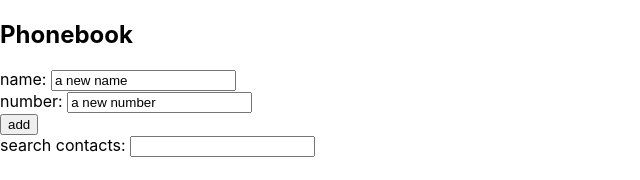
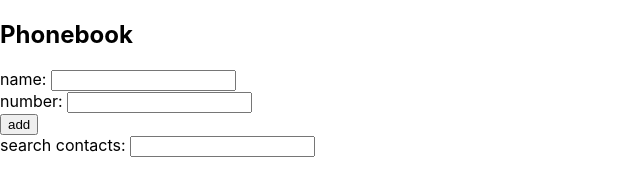
Before and after one commit to kpturt/full-stack-open, a React (Create React App) app in the folder exercises/part2/puhelinluettelo/: page / in a window 1280 px wide. Shown: the top 180 px of the page, without its empty margins (0-640 px from the left). Built offline with nearby package versions, Linux system fonts and the light colour scheme.

Commit message:
did 2.10

```diff
--- /dev/null
+++ b/exercises/part2/puhelinluettelo/src/AddPersonForm.js
@@ -0,0 +1,19 @@
+import React from 'react'
+
+const AddPersonForm = (props) => {
+    return (
+        <form onSubmit={props.onSubmit}>
+            <div>
+                name: <input value={props.name} onChange={props.onNameChange}/>
+            </div>
+            <div>
+                number: <input value={props.number} onChange={props.onNumberChange}/>
+            </div>
+            <div>
+                <button type="submit">add</button>
+            </div>
+        </form>
+    )
+}
+
+export default AddPersonForm
--- a/exercises/part2/puhelinluettelo/src/App.js
+++ b/exercises/part2/puhelinluettelo/src/App.js
@@ -1,4 +1,7 @@
 import React, { useState } from 'react'
+import AddPersonForm from './AddPersonForm'
+import Filter from './Filter'
+import Numbers from './Numbers'
 
 const App = () => {
   const [ persons, setPersons] = useState([
@@ -8,12 +11,9 @@ const App = () => {
     { name: 'Alpo Aunas', number: '0400-445-333', id: 4 },
     { name: 'Alpi Alias', number: '0400-335-345', id: 5 }
   ])
-  const [newName, setNewName ] = useState('a new name')
-  const [newNumber, setNewNumber] = useState('a new number')
+  const [newName, setNewName ] = useState('')
+  const [newNumber, setNewNumber] = useState('')
   const [filterBar, setFilterBar] = useState('')
-
-  /*need to come up with a solution for a better search*/
-  const numbersToShow = persons.filter(person => person.name.toLowerCase().indexOf(filterBar) === 0 || person.name.toUpperCase().indexOf(filterBar) === 0 || person.name.indexOf(filterBar) === 0)
 
   /*renders to console what is written, sets the written name as a new value for the variable*/
   const handleNameChange = (event) => {
@@ -39,7 +39,7 @@ const App = () => {
     //checks duplicate names or numbers
     else if(persons.some(person => person.name === newName) || persons.some(person => person.number === newNumber)){
       console.log('duplicate name, sending alert')
-      window.alert(`${newName} is already in your phonebook`)
+      window.alert(`A person called ${newName} or the number ${newNumber} is already in your phonebook`)
     }
     else {
       const nameObject = {
@@ -57,27 +57,9 @@ const App = () => {
   return (
     <div>
       <h2>Phonebook</h2>
-
-      <form onSubmit={addName}>
-        <div>
-          name: <input value={newName} onChange={handleNameChange}/>
-        </div>
-        <div>
-          number: <input value={newNumber} onChange={handleNumberChange}/>
-        </div>
-        <div>
-          <button type="submit">add</button>
-        </div>
-      </form>
-
-      <div>
-        search contacts: <input value={filterBar} onChange={handleFilterBar}></input>
-      </div>
-
-      <h2>Numbers</h2>
-      <ul>
-        {numbersToShow.map(person => <li key={person.id}> {person.name} {person.number}</li>)}
-      </ul>
+      <AddPersonForm onSubmit={addName} name={newName} onNameChange={handleNameChange} number={newNumber} onNumberChange={handleNumberChange}/>
+      <Filter value={filterBar} onChange={handleFilterBar}/>
+      <Numbers persons={persons} filterBar={filterBar}/>
     </div>
   )
 }
--- /dev/null
+++ b/exercises/part2/puhelinluettelo/src/Filter.js
@@ -0,0 +1,11 @@
+import React from 'react'
+
+const Filter = (props) => {
+    return (
+        <div>
+            search contacts: <input value={props.value} onChange={props.onChange}></input>
+        </div>
+    )
+}
+
+export default Filter
--- /dev/null
+++ b/exercises/part2/puhelinluettelo/src/Numbers.js
@@ -0,0 +1,20 @@
+import React from 'react'
+
+const Numbers = (props) => {
+    const persons = props.persons
+
+    /*need to come up with a solution for a better search*/
+    const numbersToShow = persons.filter(person => person.name.toLowerCase().indexOf(props.filterBar) === 0
+        || person.name.toUpperCase().indexOf(props.filterBar) === 0
+        || person.name.indexOf(props.filterBar) === 0
+    )
+
+    return (
+        <div>
+            <h2>Numbers</h2>
+            <ul>{numbersToShow.map(person => <li key={person.id}> {person.name} {person.number}</li>)}</ul>
+        </div>
+    )
+}
+
+export default Numbers
```
